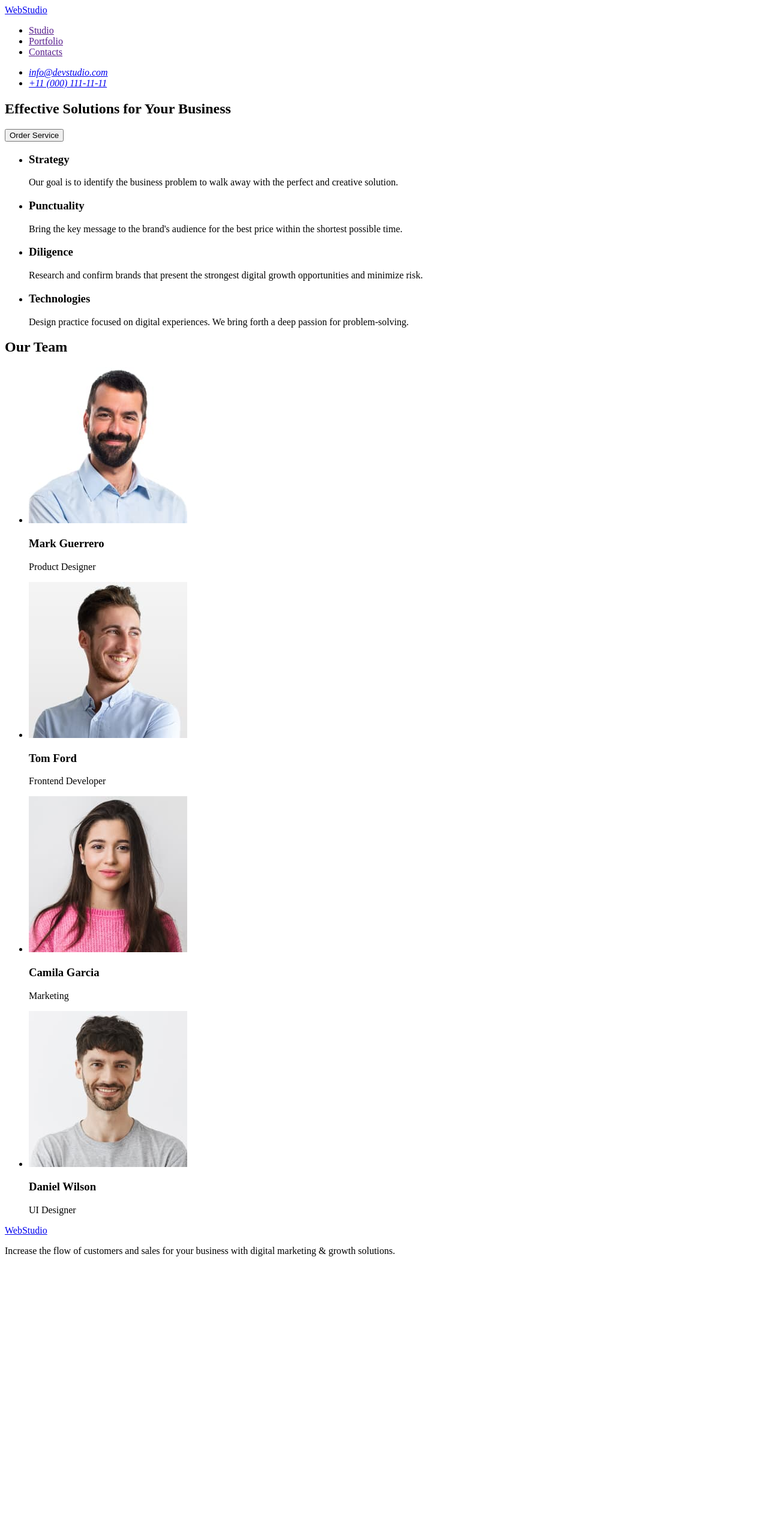
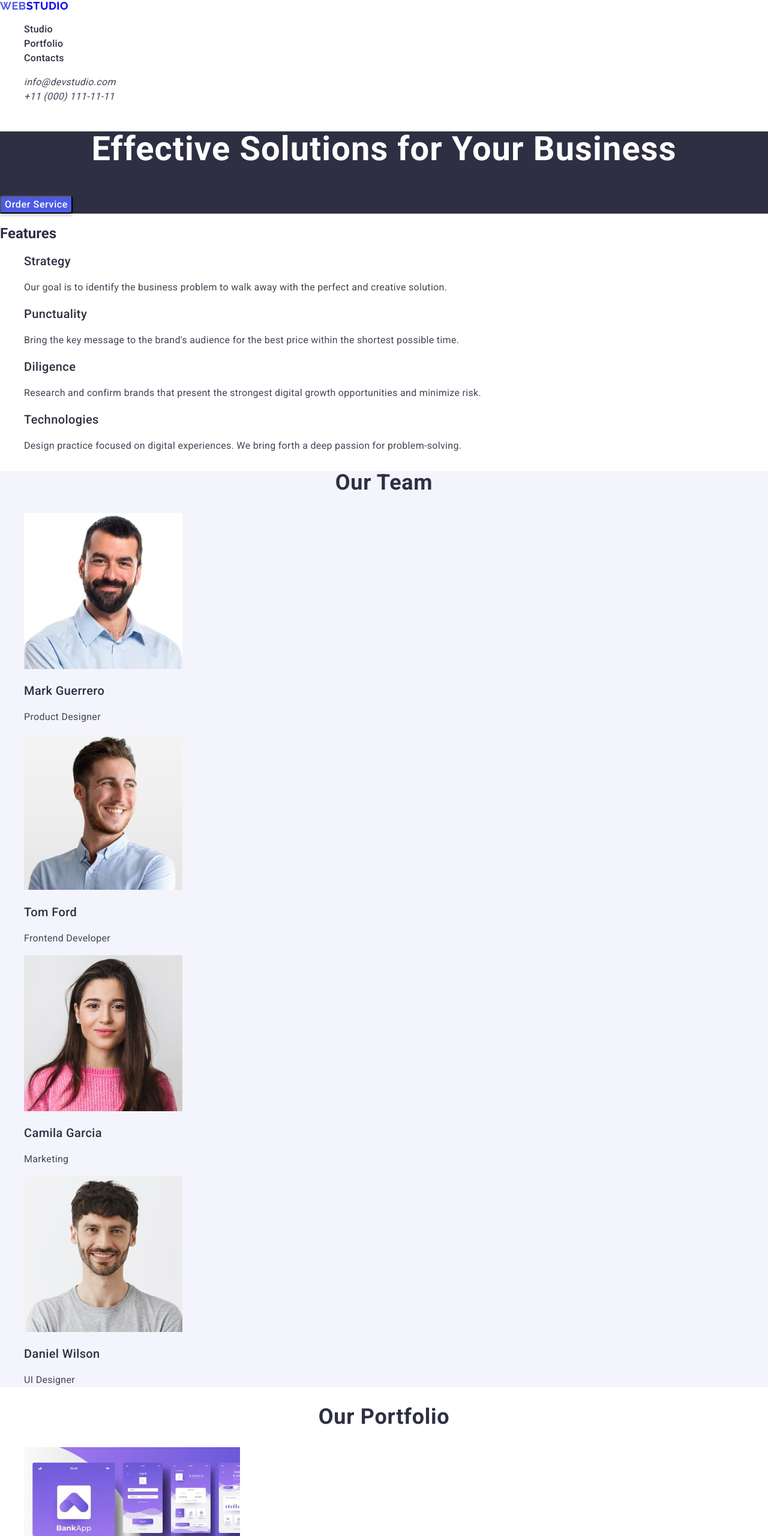
Before and after one commit to Yevgenija/goit-markup-hw-02-, a plain HTML site: page index.html in a window 1280 px wide. Shown: the top 2560 px of the page at 60% size. Before the commit the page ends 2110 px from the top, so only its background shows below. Drawn offline with nearby package versions, Linux system fonts and the light colour scheme.

Commit message:
upd.hw-2

```diff
--- /dev/null
+++ b/css/styles.css
@@ -0,0 +1,211 @@
+body{
+    font-family: Roboto,sans-serif;
+    color:  #2E2F42;
+}
+ul{
+    list-style-type: none;
+}
+a{
+    text-decoration: none;
+}
+ally-hidden.css
+.visually-hidden {
+  position: absolute;
+  width: 1px;
+  height: 1px;
+  margin: -1px;
+  border: 0;
+  padding: 0;
+
+  white-space: nowrap;
+  clip-path: inset(100%);
+  clip: rect(0 0 0 0);
+  overflow: hidden;
+}
+
+/*====Header====*/
+
+.header-logo{
+    color: var #2E2F42;
+    font-family: Raleway;
+    font-size: 18px;
+    font-style: normal;
+    font-weight: 700;
+    line-height: 1.16;
+    letter-spacing: 0.03em;
+    text-transform: uppercase;
+}
+
+.header-logo-accent{
+color:  #4D5AE5;
+}
+
+.header-menu-link{
+color: #2E2F42;
+font-size: 16px;
+font-weight: 500;
+line-height: 1.5;
+letter-spacing: 0.02em;
+}
+.header-menu-link:hover,
+.header-menu-link:focus{
+    color:#404BBF ;
+}
+
+.address-link{
+    color:  #434455;
+font-size: 16px;
+line-height: 1.5;
+letter-spacing: 0.02em
+}
+
+.address-link:hover,
+.address-link:focus{
+    color: #404BBF;
+}
+
+/*====Hero====*/
+
+.hero{
+    background:  #2E2F42 ;
+}
+.hero-title {
+color: #FFF;
+text-align: center;
+font-size: 56px;
+font-weight: 700;
+line-height: 1.07;
+letter-spacing: 0.02em
+}
+
+.hero-btn {
+    color:  #FFF;
+font-size: 16px;
+font-weight: 500;
+line-height: 1.5;
+letter-spacing: 0.04em;
+border-radius: 4px;
+background:  #4D5AE5;
+box-shadow: 0px 4px 4px 0px rgba(0, 0, 0, 0.15);
+cursor: pointer;
+}
+
+/*=====Features====*/
+
+.features {
+    background: #FFF;
+}
+
+.features-list {
+}
+.features-item {
+}
+
+.features-subtitle {
+color: #2E2F42;
+font-size: 20px;
+font-weight: 500;
+line-height: 1.2;
+letter-spacing: 0.02em
+}
+
+.features-text {
+color: #434455;
+font-size: 16px;
+line-height: 1.5;
+letter-spacing: 0.02em
+}
+
+/*====Our Team====*/
+.team {
+ background: #F4F4FD;
+}
+
+.team-title {
+color: #2E2F42;
+text-align: center;
+font-size: 36px;
+font-weight: 700;
+line-height: 1.11;
+letter-spacing: 0.02em;
+text-transform: capitalize;
+}
+.team-item {
+}
+
+.team-name {
+color: #2E2F42;
+font-size: 20px;
+font-weight: 500;
+line-height: 1.2;
+letter-spacing: 0.02em
+}
+
+.team-text {
+ color:#434455;
+ font-size: 16px;
+ line-height: 1.5;
+ letter-spacing: 0.02em
+}
+
+/*====Our Portfolio====*/
+
+.portfolio {
+    background: #FFF;
+}
+
+.portfolio-title {
+color: #2E2F42;
+text-align: center;
+font-size: 36px;
+font-weight: 700;
+line-height: 1.11;
+letter-spacing: 0.02em;
+text-transform: capitalize;
+}
+
+.portfolio-item {
+}
+
+.portfolio-name {
+color: #2E2F42;
+font-size: 20px;
+font-weight: 500;
+line-height:1.2;
+letter-spacing: 0.02em
+}
+
+.portfolio-text {
+    color: #434455;
+font-size: 16px;
+line-height: 1.5;
+letter-spacing: 0.02em
+}
+
+/*====Footer====*/
+
+.footer {
+ background: #2E2F42;
+}
+
+.footer-logo {
+color: #F4F4FD;
+font-family: Raleway;
+font-size: 18px;
+font-style: normal;
+font-weight: 700;
+line-height: 1.16;
+letter-spacing: 0.03em;
+text-transform: uppercase;
+}
+
+.footer-logo-accent {
+color: #4D5AE5;
+}
+
+.footer-text {
+color: #F4F4FD;
+font-size: 16px;
+line-height: 1.5;
+letter-spacing: 0.02em;
+}
--- a/index.html
+++ b/index.html
@@ -4,85 +4,136 @@
     <meta charset="UTF-8">
     <meta name="viewport" content="width=device-width, initial-scale=1.0">
     <title>Document</title>
+
+    <link rel="preconnect" href="https://fonts.googleapis.com">
+<link rel="preconnect" href="https://fonts.gstatic.com" crossorigin>
+<link href="https://fonts.googleapis.com/css2?family=Roboto:wght@400;500;700&display=swap" rel="stylesheet">
+<link rel="preconnect" href="https://fonts.googleapis.com">
+<link rel="preconnect" href="https://fonts.gstatic.com" crossorigin>
+<link href="https://fonts.googleapis.com/css2?family=Raleway:wght@700&family=Roboto:wght@400;500;700&display=swap" rel="stylesheet">
+<link rel="stylesheet" href="https://cdnjs.cloudflare.com/ajax/libs/modern-normalize/2.0.0/modern-normalize.min.css" integrity="sha512-4xo8blKMVCiXpTaLzQSLSw3KFOVPWhm/TRtuPVc4WG6kUgjH6J03IBuG7JZPkcWMxJ5huwaBpOpnwYElP/m6wg==" crossorigin="anonymous" referrerpolicy="no-referrer" />
+    <link rel="stylesheet" href="./css/styles.css">
 </head>
 <body>
-    <header>
-        <nav>
-        <a href="./index.html">WebStudio</a>
+    <header class="header">
+        <nav class="header-nav">
+        <a class="header-logo" href="./index.html"><span class="header-logo-accent">Web</span>Studio</a>
 
-<ul>
-<li><a href="">Studio</a></li>
-<li><a href="">Portfolio</a></li>
-<li><a href="">Contacts</a></li>
+<ul class="header-menu-list">
+<li class="header-menu-item">
+    <a class="header-menu-link" href="">Studio</a>
+</li>
+<li class="header-menu-item">
+    <a class="header-menu-link" href="">Portfolio</a>
+</li>
+<li class="header-menu-item">
+    <a class="header-menu-link" href="">Contacts</a>
+</li>
 </ul>
 </nav>
-    <address>
-<ul>
-    <li><a href="mailto:info@devstudio.com">info@devstudio.com</a></li>
-    <li><a href="tel:+110001111111">+11 (000) 111-11-11</a></li>
+    <address class="address">
+<ul class="address-list">
+    <li><a class="address-link" href="mailto:info@devstudio.com">info@devstudio.com</a></li>
+    <li><a class="address-link" href="tel:+110001111111">+11 (000) 111-11-11</a></li>
 </ul>
 </address>
 </header>
 <main>
 
-    <section>
-<h1>Effective Solutions for Your Business</h1>
-<button type="button">Order Service</button>
+    <section class="hero">
+<h1 class="hero-title">Effective Solutions for Your Business</h1>
+<button type="button" class="hero-btn">Order Service</button>
    </section>
 
-        <section>
-            <h2 hidden> Features</h2>
-            <ul>
-                <li>
-                    <h3>Strategy</h3>
-                    <p> Our goal is to identify the business problem to walk away with the perfect and creative solution. </p>
+        <section class="features">
+            <h2 class="visually-hidden "> Features</h2>
+            <ul class="features-list">
+                <li class="features-item">
+                    <h3 class="features-subtitle">Strategy</h3>
+                    <p class="features-text"> Our goal is to identify the business problem to walk away with the perfect and creative solution. </p>
                    </li>
-                <li>
-                    <h3>Punctuality</h3>
-                    <p>Bring the key message to the brand's audience for the best price within the shortest possible time.</p>
-                </li>
-                    <li>
-                        <h3>Diligence</h3>
-                        <p>Research and confirm brands that present the strongest digital growth opportunities and minimize risk.</p>
+                <li class="features-item">
+                    <h3 class="features-subtitle">Punctuality</h3>
+                    <p class="features-text">Bring the key message to the brand's audience for the best price within the shortest possible time.</p>
+                </li >
+                    <li class="features-item">
+                        <h3 class="features-subtitle">Diligence</h3>
+                        <p class="features-text">Research and confirm brands that present the strongest digital growth opportunities and minimize risk.</p>
                     </li>
-                    <li>
-                        <h3>Technologies</h3>
-                        <p> Design practice focused on digital experiences. We bring forth a deep passion for problem-solving.</p>
+                    <li class="features-item">
+                        <h3 class="features-subtitle">Technologies</h3>
+                        <p class="features-text"> Design practice focused on digital experiences. We bring forth a deep passion for problem-solving.</p>
                     </li>
             </ul>
         </section>
 
-<section>
-    <h2>Our Team</h2>
+<section class="team">
+    <h2 class="team-title">Our Team</h2>
     <ul>
-        <li>
+        <li class="team-item">
             <img src="./images/mark.jpg" alt="Mark" width="264" height="260">
-            <h3>Mark Guerrero</h3>
-            <p>Product Designer</p>
+            <h3 class="team-name">Mark Guerrero</h3>
+            <p class="team-text">Product Designer</p>
         </li>
-        <li>
+        <li class="team-item">
             <img src="./images/tom.jpg" alt="Tom" width="264" height="260" >
-            <h3>Tom Ford</h3>
-            <p>Frontend Developer</p>
+            <h3 class="team-name">Tom Ford</h3>
+            <p class="team-text">Frontend Developer</p>
         </li>
-        <li>
+        <li class="team-item">
             <img src="./images/camilla.jpg" alt="Camila"  width="264" height="260">
-            <h3>Camila Garcia</h3>
-            <p>Marketing</p>
+            <h3 class="team-name">Camila Garcia</h3>
+            <p class="team-text">Marketing</p>
         </li>
-        <li>
+        <li class="team-item">
             <img src="./images/daniel.jpg" alt="Daniel"  width="264" height="260">
-            <h3>Daniel Wilson</h3>
-            <p>UI Designer</p>
+            <h3 class="team-name">Daniel Wilson</h3>
+            <p class="team-text">UI Designer</p>
         </li>
     </ul>
 
 </section>
+
+<section class="portfolio">
+    <h2 class="portfolio-title">Our Portfolio</h2>
+    <ul>
+        <li class="portfolio-item">
+            <img src="./images/banking.jpg" alt="Banking App" width="360" height="300">
+            <h3 class="portfolio-name">Banking App</h3>
+            <p class="portfolio-text">App</p>
+        </li>
+        <li class="portfolio-item">
+            <img src="./images/payment.jpg" alt="Cashless Payment" width="360" height="300">
+            <h3 class="portfolio-name">Cashless Payment</h3>
+            <p class="portfolio-text">Marketing</p>
+        </li>
+        <li class="portfolio-item">
+            <img src="./images/meditation.jpg" alt="Meditation App" width="360" height="300">
+            <h3 class="portfolio-name">Meditation App</h3>
+            <p class="portfolio-text">App</p>
+        </li>
+        <li class="portfolio-item">
+            <img src="./images/taxi.jpg" alt="Taxi Service" width="360" height="300">
+            <h3 class="portfolio-name">Taxi Service</h3>
+            <p class="portfolio-text">Marketing</p>
+        </li>
+        <li class="portfolio-item">
+            <img src="./images/screen.jpg" alt="Screen Illustrations" width="360" height="300">
+            <h3 class="portfolio-name">Screen Illustrations</h3>
+            <p class="portfolio-text">Design</p>
+        </li>
+        <li class="portfolio-item">
+            <img src="./images/courses.jpg" alt="Online Courses" width="360" height="300">
+            <h3 class="portfolio-name">Online Courses</h3>
+            <p class="portfolio-text">Marketing</p>
+        </li>
+    </ul>
+</section>
     </main>
-    <footer>
-        <a href="./index.html">WebStudio</a>
+    <footer class="footer">
+        <a class="footer-logo" href="./index.html"><span class="footer-logo-accent">Web</span>Studio</a>
 
-        <p>
+        <p class="footer-text">
             Increase the flow of customers and sales for your business with digital marketing & growth solutions.
          </p>
     </footer>
```
Also changed, not shown: images/banking.jpg (added), images/courses.jpg (added), images/meditation.jpg (added), images/payment.jpg (added), images/screen.jpg (added), images/taxi.jpg (added).
